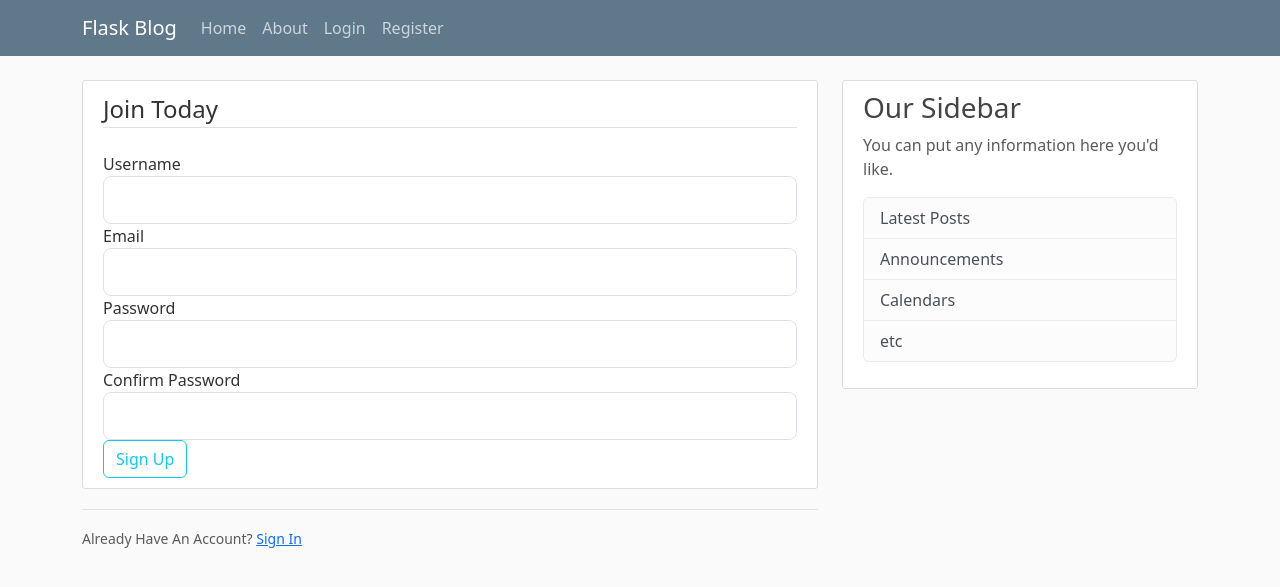
After one commit to surajwate/FlaskBlog, a Flask app: page /register in a window 1280 px wide. The commit adds this page. Shown: the top 587 px of the page. Run offline with Flask 3, Linux system fonts and the light colour scheme.

Commit message:
Forms and User Input

```diff
--- a/flaskblog.py
+++ b/flaskblog.py
@@ -1,6 +1,9 @@
-from flask import Flask, render_template, url_for
+from flask import Flask, render_template, url_for, flash, redirect
+from forms import RegistrationForm, LoginForm
 
 app = Flask(__name__)
+
+app.config["SECRET_KEY"] = "59e50510ff0d8cca5fe3194934d09bf0"
 
 posts = [
     {
@@ -26,5 +29,24 @@ def home():
 def about():
     return render_template("about.html", title = "About")
 
+@app.route("/register", methods=["GET", "POST"])
+def register():
+    form = RegistrationForm()
+    if form.validate_on_submit():
+        flash(f'Account created for {form.username.data}!', "success")
+        return redirect(url_for("home"))
+    return render_template("register.html", title="Register", form=form)
+
+@app.route("/login", methods=["GET", "POST"])
+def login():
+    form = LoginForm()
+    if form.validate_on_submit():
+        if form.email.data == "admin@blog.com" and form.password.data == "password":
+            flash("You have been logged in!", "success")
+            return redirect(url_for("home"))
+        else:
+            flash("Login unsuccessful. Please check username and password", "danger")
+    return render_template("login.html", title="Login", form=form)
+
 if __name__ == "__main__":
     app.run(debug=True)
--- /dev/null
+++ b/forms.py
@@ -0,0 +1,18 @@
+from flask_wtf import FlaskForm
+from wtforms import StringField, PasswordField, SubmitField, BooleanField
+from wtforms.validators import DataRequired, Length, Email, EqualTo
+
+class RegistrationForm(FlaskForm):
+    username = StringField("Username", validators=[DataRequired(), Length(min=2, max=20)])
+    email = StringField("Email", validators=[DataRequired(), Email()])
+    password = PasswordField("Password", validators=[DataRequired()])
+    confirm_password = PasswordField("Confirm Password",
+                                     validators=[DataRequired(), EqualTo("password")])
+    submit = SubmitField("Sign Up")
+
+
+class LoginForm(FlaskForm):
+    email = StringField("Email", validators=[DataRequired(), Email()])
+    password = PasswordField("Password", validators=[DataRequired()])
+    remember = BooleanField("Remember Me") # This is a checkbox
+    submit = SubmitField("Login")
--- a/templates/layout.html
+++ b/templates/layout.html
@@ -21,13 +21,13 @@
             </button>
             <div class="collapse navbar-collapse" id="navbarToggle">
               <div class="navbar-nav mr-auto">
-                <a class="nav-item nav-link" href="/">Home</a>
-                <a class="nav-item nav-link" href="/about">About</a>
+                <a class="nav-item nav-link" href="{{ url_for('home') }}">Home</a>
+                <a class="nav-item nav-link" href="{{ url_for('about') }}">About</a>
               </div>
               <!-- Navbar Right Side -->
               <div class="navbar-nav">
-                <a class="nav-item nav-link" href="/login">Login</a>
-                <a class="nav-item nav-link" href="/register">Register</a>
+                <a class="nav-item nav-link" href="{{ url_for('login') }}">Login</a>
+                <a class="nav-item nav-link" href="{{ url_for('register') }}">Register</a>
               </div>
             </div>
           </div>
@@ -36,6 +36,15 @@
       <main role="main" class="container">
         <div class="row">
           <div class="col-md-8">
+            {% with messages = get_flashed_messages(with_categories=True) %}
+              {% if messages %}
+                {% for category, message in messages %}
+                  <div class="alert alert-{{ category }}">
+                    {{ message }}
+                  </div>
+                {% endfor %}
+              {% endif %}
+            {% endwith %}
             {% block content %}{% endblock %}
           </div>
           <div class="col-md-4">
--- /dev/null
+++ b/templates/register.html
@@ -0,0 +1,71 @@
+{% extends "layout.html" %}
+{% block content %}
+    <div class="content-section">
+        <form action="" method="post">
+            {{ form.hidden_tag() }}
+            <fieldset class="form-group">
+                <legend class="border-bottom mb-4">Join Today</legend>
+                <div class="form-group">
+                    {{ form.username.label(class="form-control-label") }}
+                    {% if form.username.errors %}
+                        {{ form.username(class="form-control form-control-lg is-invalid") }}
+                        <div class="invalid-feedback">
+                            {% for error in form.username.errors %}
+                                <span>{{ error }}</span>
+                            {% endfor %}
+                        </div>
+                    {% else %}
+                        {{ form.username(class="form-control form-control-lg") }}
+                    {% endif %}
+                </div>
+                <div class="form-group">
+                    {{ form.email.label(class="form-control-label") }}
+                    {% if form.email.errors %}
+                        {{ form.email(class="form-control form-control-lg is-invalid") }}
+                        <div class="invalid-feedback">
+                            {% for error in form.email.errors %}
+                                <span>{{ error }}</span>
+                            {% endfor %}
+                        </div>
+                    {% else %}
+                        {{ form.email(class="form-control form-control-lg") }}
+                    {% endif %}
+                </div>
+                <div class="form-group">
+                    {{ form.password.label(class="form-control-label") }}
+                    {% if form.password.errors %}
+                        {{ form.password(class="form-control form-control-lg is-invalid") }}
+                        <div class="invalid-feedback">
+                            {% for error in form.password.errors %}
+                                <span>{{ error }}</span>
+                            {% endfor %}
+                        </div>
+                    {% else %}
+                        {{ form.password(class="form-control form-control-lg") }}
+                    {% endif %}
+                </div>
+                <div class="form-group">
+                    {{ form.confirm_password.label(class="form-control-label") }}
+                    {% if form.confirm_password.errors %}
+                        {{ form.confirm_password(class="form-control form-control-lg is-invalid") }}
+                        <div class="invalid-feedback">
+                            {% for error in form.confirm_password.errors %}
+                                <span>{{ error }}</span>
+                            {% endfor %}
+                        </div>
+                    {% else %}
+                        {{ form.confirm_password(class="form-control form-control-lg") }}
+                    {% endif %}
+                </div>
+            </fieldset>
+            <div class="form-group">
+                {{ form.submit(class="btn btn-outline-info") }}
+            </div>
+        </form>
+    </div>
+    <div class="border-top pt-3">
+        <small class="text-muted">
+            Already Have An Account? <a class="ml-2" href="{{ url_for('login') }}">Sign In</a>
+        </small>
+    </div>
+{% endblock content %}
```
Also changed, not shown: templates/login.html (added, +54 -0 lines).
